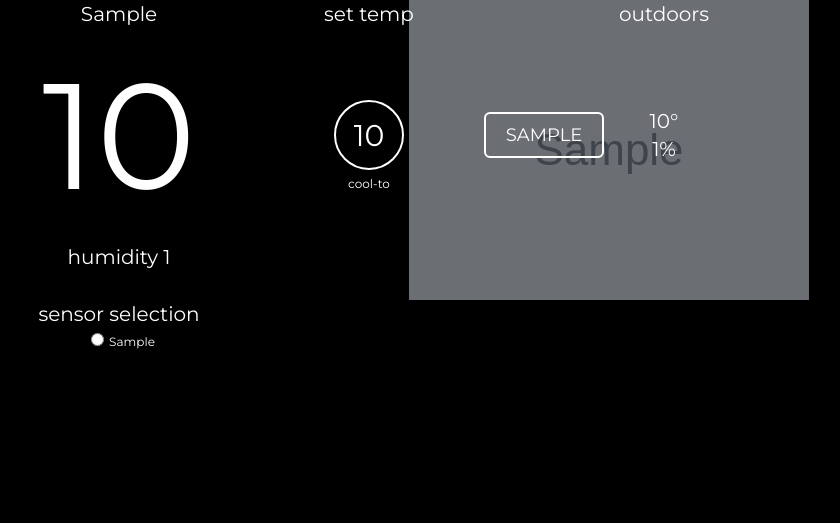
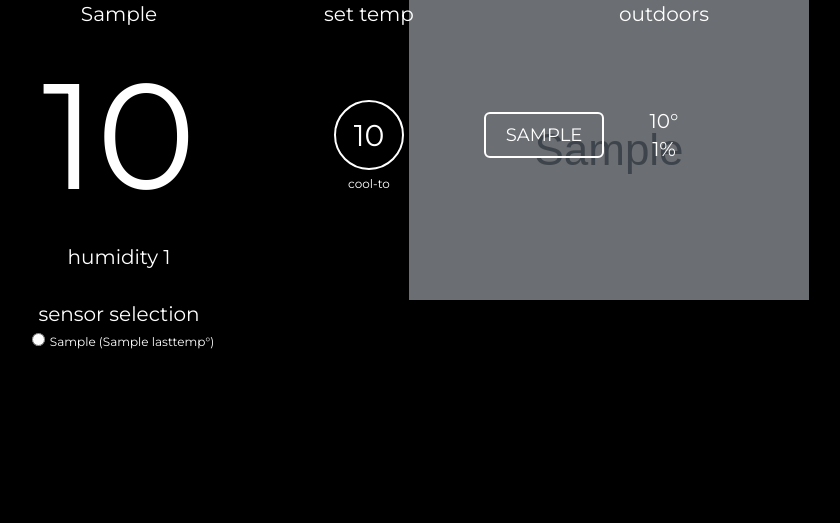
Before and after one commit to thompsonline/thermostat-display, a Python web app: template templates/index.html in a window 1280 px wide. Shown: the top 523 px of the page, without its empty margins (31-871 px from the left). Run offline with Jinja, Linux system fonts and the light colour scheme; the template is opened without the code that fills it: most values are stand-ins (such as "Sample title", 1, 10 or a date in 2020); grey boxes marked "Sample" are stand-in pictures; some libraries are stand-ins or nearby versions.

Commit message:
Display the latest reading from the various sensors in the sensor selector.

```diff
--- a/templates/index.html
+++ b/templates/index.html
@@ -360,13 +360,13 @@
         sensor selection
       </div>
       <div id='selector'>
-        {% for roomID, roomStr,sensorID,lastreading in roomList %}
+        {% for roomID, roomStr,sensorID,lastreading,lasttemp in roomList %}
           {% if roomID != 0 %}
             {% if roomID == sensorID %}
               {% if roomID == curRoom[0] %}
-                <input type='radio' name='target-room-selector' id='room{{ roomID }}' value='{{ roomID }}' checked>{{ roomStr }}</input>
+                <input type='radio' name='target-room-selector' id='room{{ roomID }}' value='{{ roomID }}' checked>{{ roomStr }}<span> ({{ lasttemp }}&deg;)</span></input>
               {% else %}
-                <input type='radio' name='target-room-selector' id='room{{ roomID }}' value='{{ roomID }}' >{{ roomStr }}</input>
+                <input type='radio' name='target-room-selector' id='room{{ roomID }}' value='{{ roomID }}' >{{ roomStr }}<span> ({{ lasttemp }}&deg;)</span></input>
               {% endif %}
             {% endif %}
           {% endif %}
@@ -380,7 +380,7 @@
       <img id='wifistatusimage' src='../static/img/lime-wifi-32-{{ wiFiConnected }}.png' />
     </div>
     <div id='failedsensorlist'>
-      {% for roomID,roomStr, sensorID,lastreading in roomList %}
+      {% for roomID,roomStr, sensorID,lastreading, lasttemp in roomList %}
         {% if roomID != 0 and roomID != sensorID %}
           <div class='failedsensor' id='failedsensor{{ roomID }}' onclick='toggleFailedStatus("{{ roomID }}"); return false;'>
             <div id='failedsensorname{{ roomID }}'>
```
Also changed, not shown: routes.py (+6 -7 lines).
